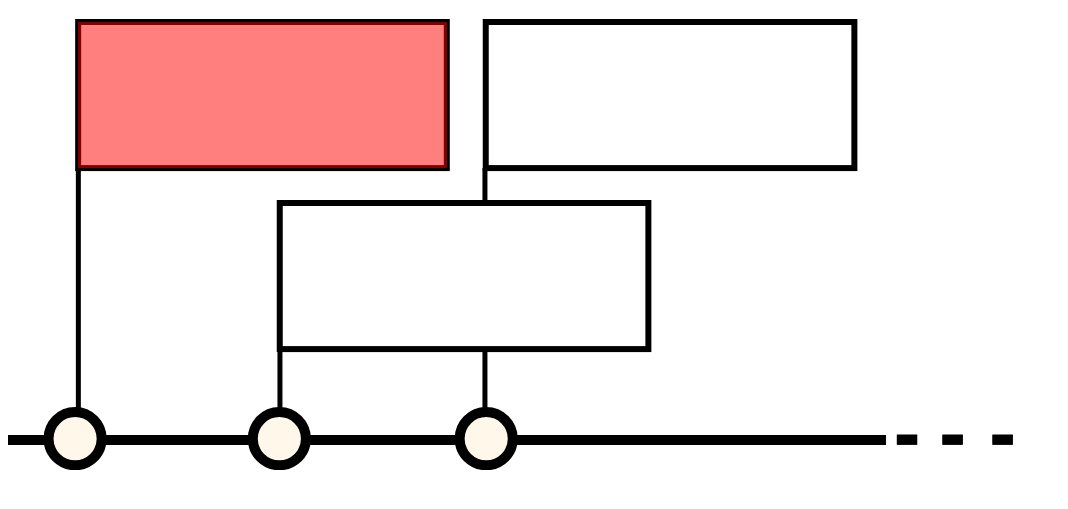
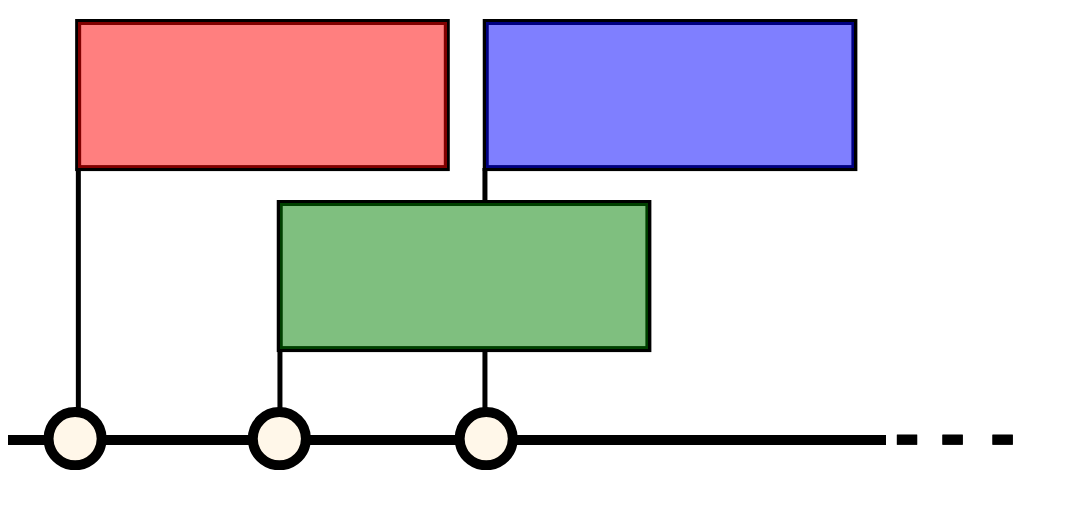
Before and after one commit to soer145a/TingTilRebecca, a plain HTML site: page index.html in a window 1280 px wide. Shown: the part 61-570 px from the top of the page, without its empty margins (0-1068 px from the left). Drawn offline with Linux system fonts and the light colour scheme.

Commit message:
added color and positions to the elements

```diff
--- a/index.html
+++ b/index.html
@@ -11,6 +11,8 @@
     <h1>Harry Potter Movies</h1>
     <div id="svg_timeline">
       <div id="movie_1"></div>
+      <div id="movie_2"></div>
+      <div id="movie_3"></div>
     </div>
   </body>
   <script src="index.js"></script>
--- a/index.js
+++ b/index.js
@@ -9,6 +9,8 @@ function init() {
         .querySelector("#svg_timeline")
         .insertAdjacentHTML("afterbegin", svgData);
       fitRect("#philosopher .HTML_placeholder", "#movie_1");
+      fitRect("#chamber .HTML_placeholder", "#movie_2");
+      fitRect("#prisoner .HTML_placeholder", "#movie_3");
     });
 }
 
--- a/main.css
+++ b/main.css
@@ -13,6 +13,18 @@
   opacity: 0.5;
 
   background-color: red;
+}
+#movie_2 {
+  position: absolute;
+  opacity: 0.5;
+
+  background-color: green;
+}
+#movie_3 {
+  position: absolute;
+  opacity: 0.5;
+
+  background-color: blue;
 }
 
 .cls-1,
```
Also changed, not shown: timeline-mockup2-01.svg (deleted).
